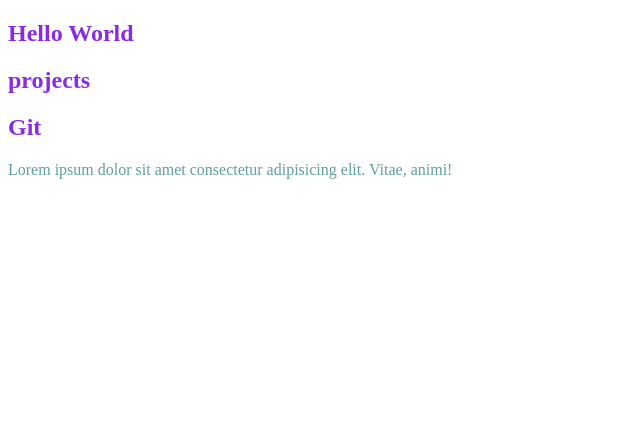
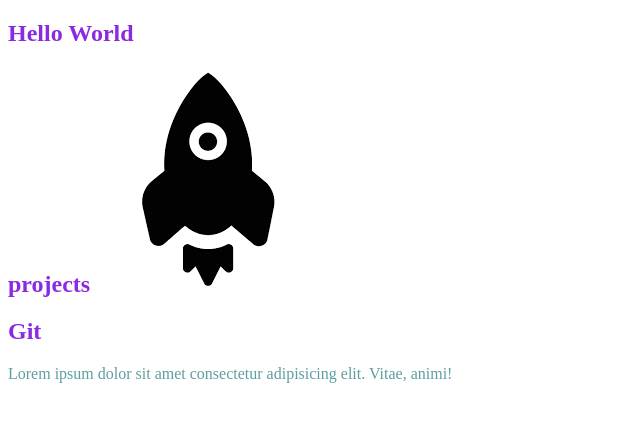
Before and after one commit to TasniaNoshin/my-first-repo, a plain HTML site: page index.html in a window 1280 px wide. Shown: the whole page, without its empty margins (0-640 px from the left). Drawn offline with Linux system fonts and the light colour scheme.

Commit message:
Pic Added

```diff
--- a/index.html
+++ b/index.html
@@ -10,7 +10,7 @@
 <body>
    <h2>Hello World</h2>
    <h2>projects
-
+<img src="Gimages/download.png" alt="NoPic">
    </h2>
    <h2>Git</h2>
 
```
Also changed, not shown: Gimages/download.png (added).
